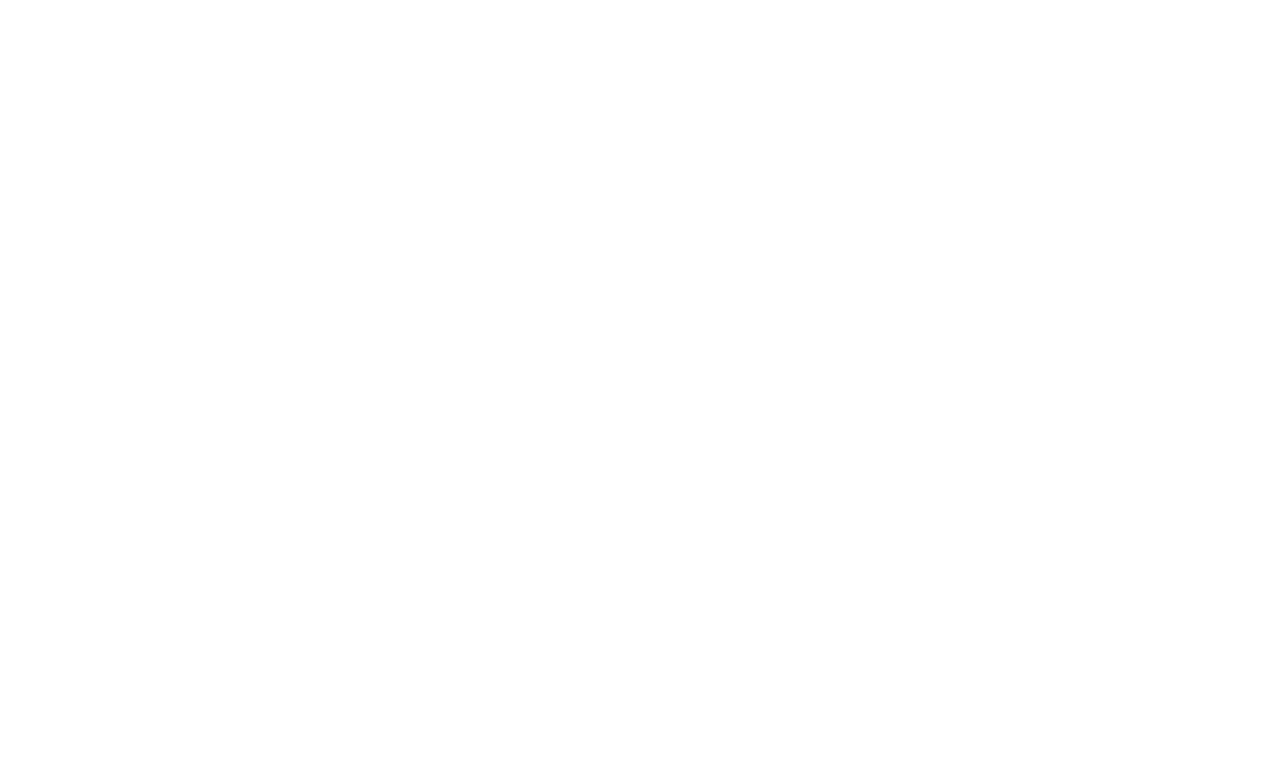
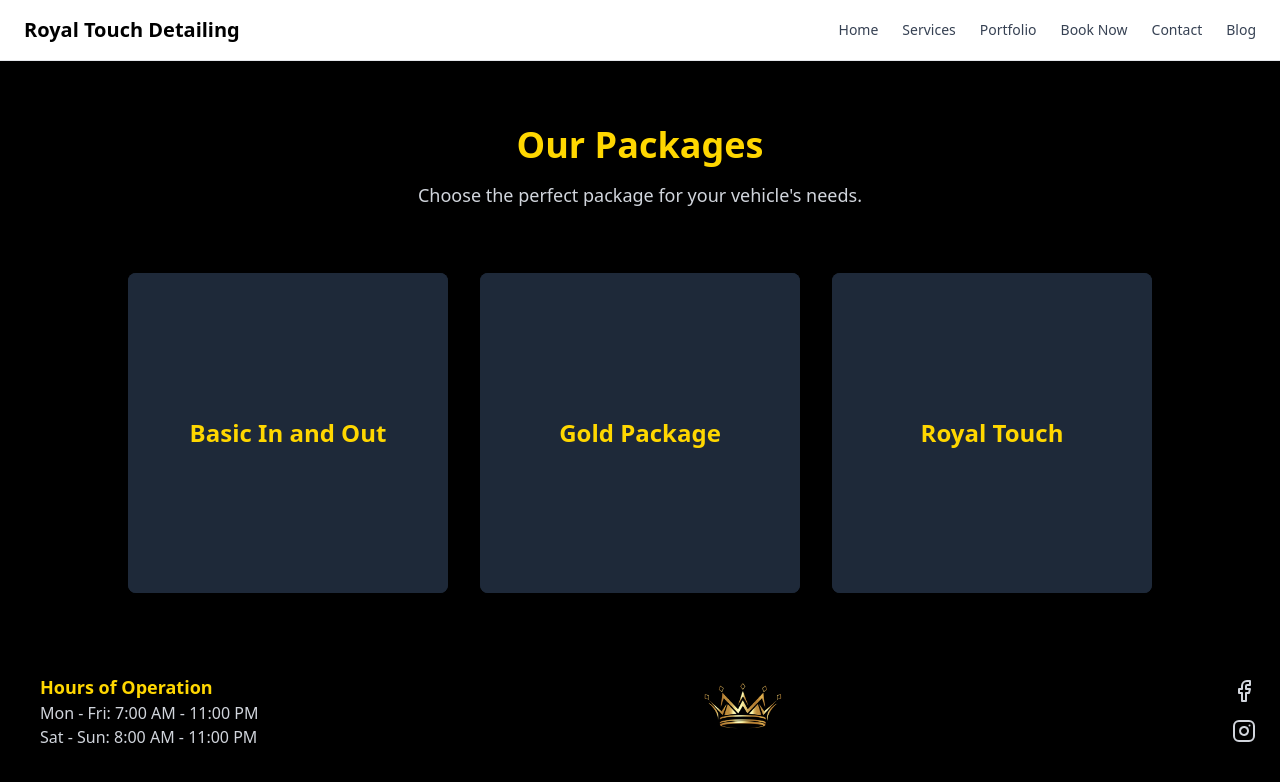
Before and after one commit to M-AyanShaikh/royal-touch-detailing-vite, a React (Vite) app: page /packages/package in a window 1280 px wide. Before the commit this address had no page. Shown: the top 782 px of the page. Built offline with nearby package versions, Linux system fonts and the light colour scheme.

Commit message:
DEV: Add detailing services

```diff
--- a/src/App.jsx
+++ b/src/App.jsx
@@ -2,12 +2,18 @@
 import { Routes, Route } from 'react-router-dom';
 import Home from './pages/Home';
 import Services from './pages/Services';
+// import Exterior from './pages/packages/Exterior';
+// import Interior from './pages/packages/Interior';
+import Package from './pages/packages/Package';
 
 const App = () => {
   return (
     <Routes>
       <Route path="/" element={<Home />} />
       <Route path="/services" element={<Services />} />
+      {/* <Route path="/packages/exterior" element={<Exterior />} />
+      <Route path="/packages/interior" element={<Interior />} /> */}
+      <Route path="/packages/package" element={<Package />} />
     </Routes>
   );
 };
--- a/src/pages/Services.jsx
+++ b/src/pages/Services.jsx
@@ -15,6 +15,13 @@
 const Services = () => {
   const services = [
     {
+      title: 'Package Detailing',
+      description:
+        'Comprehensive care for both the inside and outside of your vehicle. Restore its pristine condition and protect it from wear and tear with our premium detailing services.',
+      image: CeramicImage,
+      link: '/packages/package',
+    },
+    {
       title: 'Interior Detailing',
       description:
         'Does the inside of your car need a refresh? Carpets looking a bit muddy or got a few stains in your seats? Take a look at our interior packages to get your car feeling brand new!',
@@ -27,13 +34,6 @@
         'Does your car have one too many mud spots? Bird droppings and tree sap plaguing your paint? Look through our exterior services to get your car looking like it just drove out of the dealership!',
       image: ExteriorImage,
       link: '/packages/exterior',
-    },
-    {
-      title: 'Ceramic Coatings',
-      description:
-        "Ultimate protection, effortless maintenance. Shield your car from the elements, preserve its shine, and reduce upkeep. Elevate your vehicle's appearance and longevity with ease!",
-      image: CeramicImage,
-      link: '/packages/ceramic',
     },
   ];
 
--- /dev/null
+++ b/src/pages/packages/Package.jsx
@@ -0,0 +1,211 @@
+import React, { useState } from 'react';
+import { motion } from 'framer-motion';
+import Navbar from '../../components/Navbar';
+import Footer from '../../components/Footer';
+import './Package.css'; // Import the custom CSS file for scrollbar styling
+
+const fadeIn = {
+  hidden: { opacity: 0, y: 20 },
+  visible: { opacity: 1, y: 0, transition: { duration: 0.6 } },
+};
+
+const packages = [
+  {
+    title: 'Basic In and Out',
+    shortDescription: 'Perfect for a quick refresh of your car.',
+    price: { gold: '$110', white: '$150' },
+    features: [
+      'Interior',
+      'Full vacuum',
+      'All door panels disinfected and cleaned',
+      'Centre console and dash are cleaned and disinfected',
+      'Rubber floor mats are washed',
+      'Windows are cleaned and left streak free',
+      'Exterior',
+      'Full pre-rinse',
+      'Full foam cannon spray down',
+      'Wheels and wheel wells cleaned',
+      'Full contact wash',
+      'Hand / Blow dried',
+      'Tire Shine Applied',
+    ],
+  },
+  {
+    title: 'Gold Package',
+    shortDescription: 'Includes everything in Basic plus premium upgrades.',
+    price: { gold: '$170', white: '$220' },
+    features: [
+      'Everything in Basic +',
+      'Interior',
+      '+ Seat shampooing and Steaming',
+      '+ Leather seats and surfaces disinfected and protected',
+      '+ Interior Panels conditioned and protected',
+      '+ Vents are steamed and disinfected',
+      '+ Pedals are steamed',
+      '+ Door jambs are wiped down',
+      'Exterior',
+      '+ Paint Sealant/Wax applied to all panels',
+    ],
+  },
+  {
+    title: 'Royal Touch',
+    shortDescription: 'The ultimate package for a pristine car.',
+    price: { gold: '$250', white: '$300' },
+    features: [
+      'Everything in Gold +',
+      'Interior',
+      '+ Salt Stain Removal',
+      '+ Headliner Cleaning',
+      '+ Pet Hair Removal',
+      'Exterior',
+      '+ Full clay bar decontamination',
+      '+ Chemical iron decontamination',
+      '+ Rain repellant applied to glass surfaces',
+    ],
+  },
+];
+
+const Package = () => {
+  const [selectedPackage, setSelectedPackage] = useState(null);
+  const [expanded, setExpanded] = useState({});
+
+  const handleToggleExpand = (index) => {
+    setExpanded((prev) => ({
+      ...prev,
+      [index]: !prev[index],
+    }));
+  };
+
+  const handleCloseModal = () => {
+    setSelectedPackage(null);
+    setExpanded({});
+  };
+
+  const handleBackgroundClick = (e) => {
+    if (e.target.id === 'modal-background') {
+      handleCloseModal();
+    }
+  };
+
+  return (
+    <div className="min-h-screen bg-black text-gray-100 font-sans">
+      {/* Navbar */}
+      <Navbar />
+
+      {/* Header */}
+      <motion.header
+        variants={fadeIn}
+        initial="hidden"
+        animate="visible"
+        className="text-center py-16"
+      >
+        <h1 className="text-4xl font-bold text-[#FFD700] mb-4">Our Packages</h1>
+        <p className="text-lg text-gray-300">
+          Choose the perfect package for your vehicle's needs.
+        </p>
+      </motion.header>
+
+      {/* Packages Section */}
+      <div className="flex flex-col md:flex-row justify-center gap-8 px-6 md:px-20">
+        {packages.map((pkg, index) => (
+          <motion.div
+            key={index}
+            variants={fadeIn}
+            initial="hidden"
+            whileInView="visible"
+            viewport={{ once: true }}
+            className="relative bg-gray-800 rounded-lg shadow-lg w-full md:w-80 h-80 text-center cursor-pointer overflow-hidden group"
+            onClick={() => setSelectedPackage(pkg)}
+          >
+            {/* Service Name */}
+            <div className="absolute inset-0 flex items-center justify-center bg-gray-800 text-[#FFD700] text-2xl font-bold group-hover:translate-y-[-50%] transition-transform duration-300">
+              {pkg.title}
+            </div>
+            {/* Short Description */}
+            <div className="absolute inset-0 flex items-center justify-center bg-gray-900 text-gray-300 text-lg opacity-0 group-hover:opacity-100 group-hover:translate-y-0 transition-all duration-300">
+              {pkg.shortDescription}
+            </div>
+          </motion.div>
+        ))}
+      </div>
+
+      {/* Modal */}
+      {selectedPackage && (
+        <div
+          id="modal-background"
+          className="fixed inset-0 bg-black bg-opacity-90 flex items-center justify-center z-50"
+          onClick={handleBackgroundClick}
+        >
+          <motion.div
+            initial={{ opacity: 0, scale: 0.9 }}
+            animate={{ opacity: 1, scale: 1 }}
+            exit={{ opacity: 0, scale: 0.9 }}
+            className="bg-gray-800 rounded-lg shadow-lg p-8 w-11/12 md:w-2/3 lg:w-1/2 text-gray-100 max-h-[90vh] overflow-y-auto transition-all duration-300 custom-scrollbar"
+          >
+            <h2 className="text-3xl font-bold text-[#FFD700] mb-4">
+              {selectedPackage.title}
+            </h2>
+            <ul className="text-gray-300 space-y-2 text-left">
+              {selectedPackage.features.map((feature, i) => (
+                <li
+                  key={i}
+                  className={`${
+                    feature.startsWith('+') || feature.startsWith('Everything')
+                      ? 'text-[#FFD700] font-semibold cursor-pointer'
+                      : feature === 'Interior' || feature === 'Exterior'
+                      ? 'font-bold text-gray-100 mt-4'
+                      : ''
+                  }`}
+                  onClick={() =>
+                    feature.startsWith('Everything') && handleToggleExpand(i)
+                  }
+                >
+                  {feature}
+                  {/* Expandable List */}
+                  {feature.startsWith('Everything') && (
+                    <motion.ul
+                      initial={{ height: 0, opacity: 0 }}
+                      animate={{
+                        height: expanded[i] ? 'auto' : 0,
+                        opacity: expanded[i] ? 1 : 0,
+                      }}
+                      className="pl-4 mt-2 text-gray-400 overflow-hidden"
+                    >
+                      {feature === 'Everything in Basic +' &&
+                        packages[0].features.map((basicFeature, j) => (
+                          <li key={j}>{basicFeature}</li>
+                        ))}
+                      {feature === 'Everything in Gold +' &&
+                        packages[1].features.map((goldFeature, j) => (
+                          <li key={j}>{goldFeature}</li>
+                        ))}
+                    </motion.ul>
+                  )}
+                </li>
+              ))}
+            </ul>
+            <div className="mt-6">
+              <p className="text-white font-bold">
+                Sedans, Coupes, Small SUVs: {selectedPackage.price.white}
+              </p>
+              <p className="text-white font-bold">
+                Trucks, Minivans, Large SUVs: {selectedPackage.price.gold}
+              </p>
+            </div>
+            <button
+              onClick={handleCloseModal}
+              className="mt-6 bg-[#FFD700] text-gray-900 px-6 py-3 rounded-full font-semibold hover:bg-white hover:text-[#FFD700] transition-all"
+            >
+              Close
+            </button>
+          </motion.div>
+        </div>
+      )}
+
+      {/* Footer */}
+      <Footer />
+    </div>
+  );
+};
+
+export default Package;
--- /dev/null
+++ b/src/pages/packages/package.css
@@ -0,0 +1,17 @@
+/* Custom scrollbar styling */
+.custom-scrollbar::-webkit-scrollbar {
+  width: 8px; /* Width of the scrollbar */
+}
+
+.custom-scrollbar::-webkit-scrollbar-track {
+  background: transparent; /* Transparent track */
+}
+
+.custom-scrollbar::-webkit-scrollbar-thumb {
+  background-color: #6b7280; /* Gray color for the thumb */
+  border-radius: 9999px; /* Pill shape */
+}
+
+.custom-scrollbar::-webkit-scrollbar-thumb:hover {
+  background-color: #4b5563; /* Darker gray on hover */
+}
```
Also changed, not shown: src/pages/packages/Exterior.jsx (added), src/pages/packages/Interior.jsx (added).
